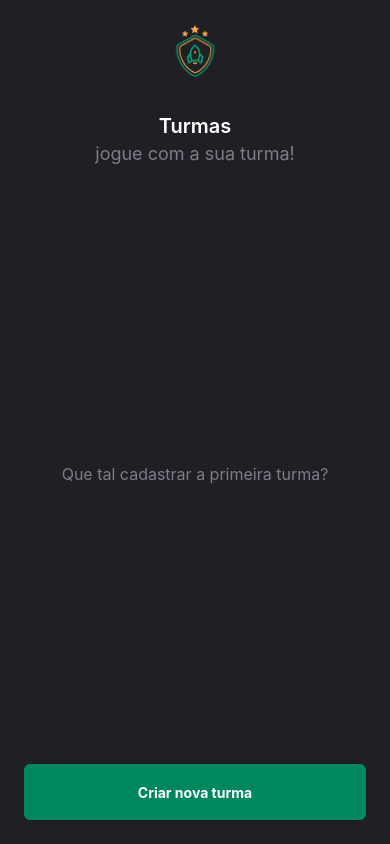
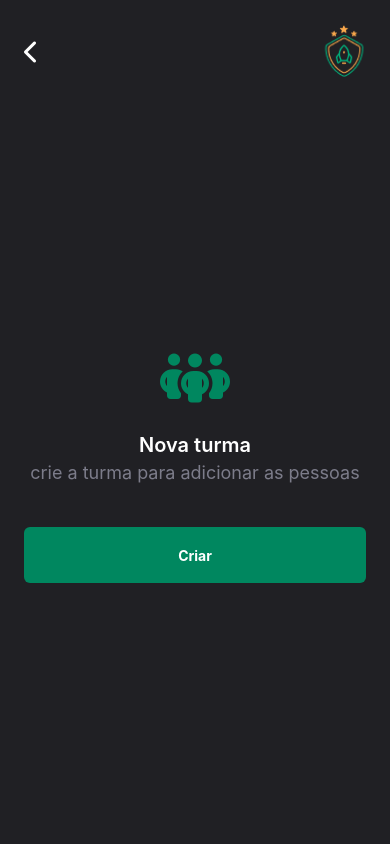
Before and after one commit to pedrokarnoski/ignite-teams, a React Native app: screen / in a window 390 px wide. Built offline with nearby package versions, Linux system fonts and the light colour scheme.

Commit message:
feat: New group screen

```diff
--- a/App.tsx
+++ b/App.tsx
@@ -1,13 +1,15 @@
+import { StatusBar } from "expo-status-bar";
+
 import { Groups } from "@/screens/Groups";
-
-import { StatusBar } from "expo-status-bar";
+import { NewGroup } from "@/screens/NewGroup";
 
 import "@/styles/global.css";
 
 export default function App() {
   return (
     <>
-      <Groups />
+      {/* <Groups /> */}
+      <NewGroup />
       <StatusBar style="dark" translucent />
     </>
   );
--- a/src/screens/Groups.tsx
+++ b/src/screens/Groups.tsx
@@ -26,7 +26,7 @@ export function Groups() {
         )}
       />
 
-      <Button title="Criar nova turma"/>
+      <Button title="Criar nova turma" />
     </View>
   );
 }
--- /dev/null
+++ b/src/screens/NewGroup.tsx
@@ -0,0 +1,31 @@
+import { View } from "react-native";
+
+import { Header } from "@/components/Header";
+
+import { FontAwesome6 } from "@expo/vector-icons";
+import { colors } from "@/styles/colors";
+import { Highlight } from "@/components/Highlight";
+import { Button } from "@/components/Button";
+
+export function NewGroup() {
+  return (
+    <View className="flex-1 bg-gray-600 p-6">
+      <Header showBackButton />
+
+      <View className="flex-1 justify-center gap-6">
+        <FontAwesome6
+          name="people-group"
+          size={56}
+          color={colors.green[700]}
+          className="self-center"
+        />
+        <Highlight
+          title="Nova turma"
+          subtitle="crie a turma para adicionar as pessoas"
+        />
+
+        <Button title="Criar" />
+      </View>
+    </View>
+  );
+}
```
